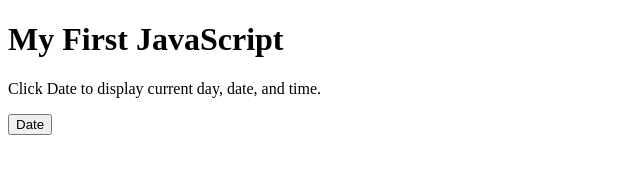
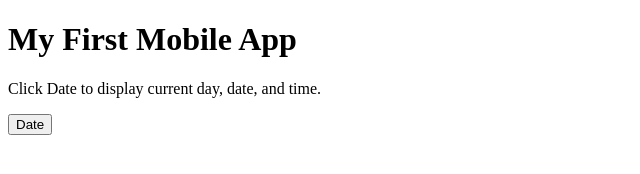
Before and after one commit to LimGuanKiat/SimpleMobileApp, a plain HTML site: page Index.html in a window 1280 px wide. Shown: the full height of the page, 0-640 px from the left. Drawn offline with Linux system fonts and the light colour scheme.

Commit message:
Update Title

```diff
--- a/Index.html
+++ b/Index.html
@@ -2,7 +2,7 @@
 <html>
 <body>
 
-<h1>My First JavaScript</h1>
+<h1>My First Mobile App</h1>
 
 <p>Click Date to display current day, date, and time.</p>
 
```
